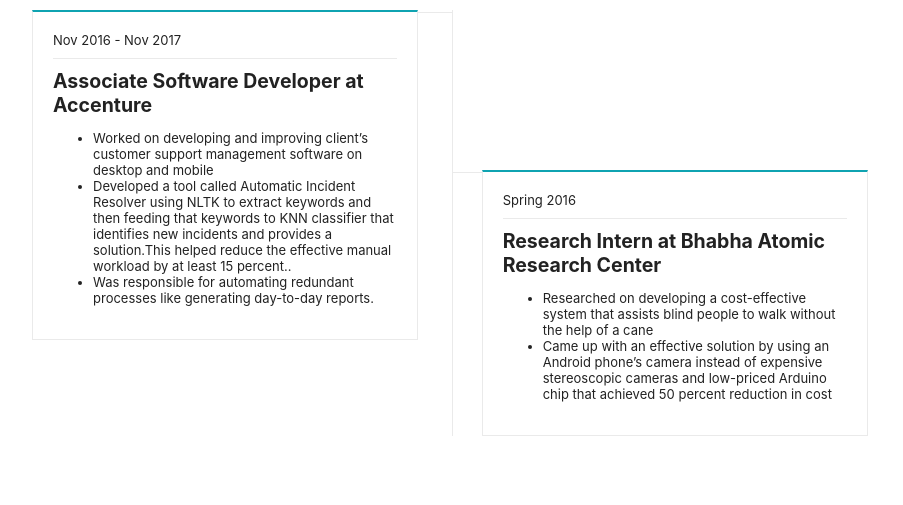
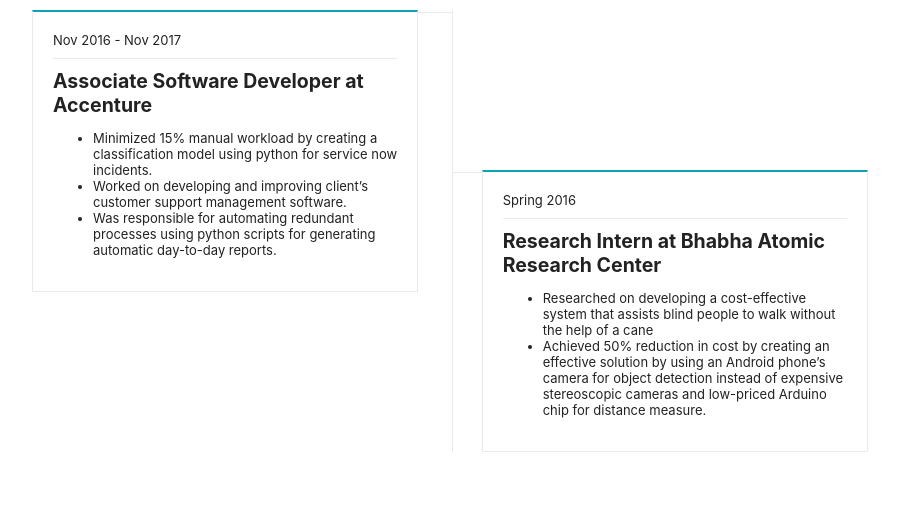
Before and after one commit to mehulpadwal/PortfolioWebsite, a website: page index.html in a window 1280 px wide. Shown: the part 1020-1525 px from the top of the page, without its empty margins (188-1091 px from the left). Drawn offline with Linux system fonts and the light colour scheme.

Commit message:
fourth commit

```diff
--- a/index.html
+++ b/index.html
@@ -99,13 +99,9 @@
             </div>
             <p></p>
             <ul>
-              <li>Worked on developing and improving client’s customer support management software on desktop and mobile
-              </li>
-              <li>Developed a tool called Automatic Incident Resolver using NLTK to extract keywords and then feeding
-                that keywords to
-                KNN classifier that identifies new incidents and provides a solution.This helped reduce the effective
-                manual workload by at least 15 percent..</li>
-              <li>Was responsible for automating redundant processes like generating day-to-day reports.</li>
+              <li>Minimized 15% manual workload by creating a classification model using python for service now incidents.</li>
+              <li>Worked on developing and improving client’s customer support management software.</li>
+              <li>Was responsible for automating redundant processes using python scripts for generating automatic day-to-day reports.</li>
             </ul>
           </div>
         </div>
@@ -119,11 +115,9 @@
             </div>
             <p></p>
             <ul>
-              <li>Researched on developing a cost-effective system that assists blind people to walk without the help of
-                a cane</li>
-              <li>Came up with an effective solution by using an Android phone’s camera instead of expensive
-                stereoscopic cameras and
-                low-priced Arduino chip that achieved 50 percent reduction in cost</li>
+              <li>Researched on developing a cost-effective system that assists blind people to walk without the help of a cane</li>
+              <li>Achieved 50% reduction in cost by creating an effective solution by using an Android phone’s camera for object
+                detection instead of expensive stereoscopic cameras and low-priced Arduino chip for distance measure.</li>
             </ul>
           </div>
         </div>
@@ -203,7 +197,7 @@
             ▪ User account creation and authentication.<br/>
             ▪ Optimized the application using proper Model-View-Controller approach.<br/>
             <div>
-              <a class="btn" href="//" target="_blank">View Project</a>
+              <a class="btn" href="https://github.com/mehulpadwal/BookCommunityApp" target="_blank">View Project</a>
             </div>
           </p>
         </div>
```
